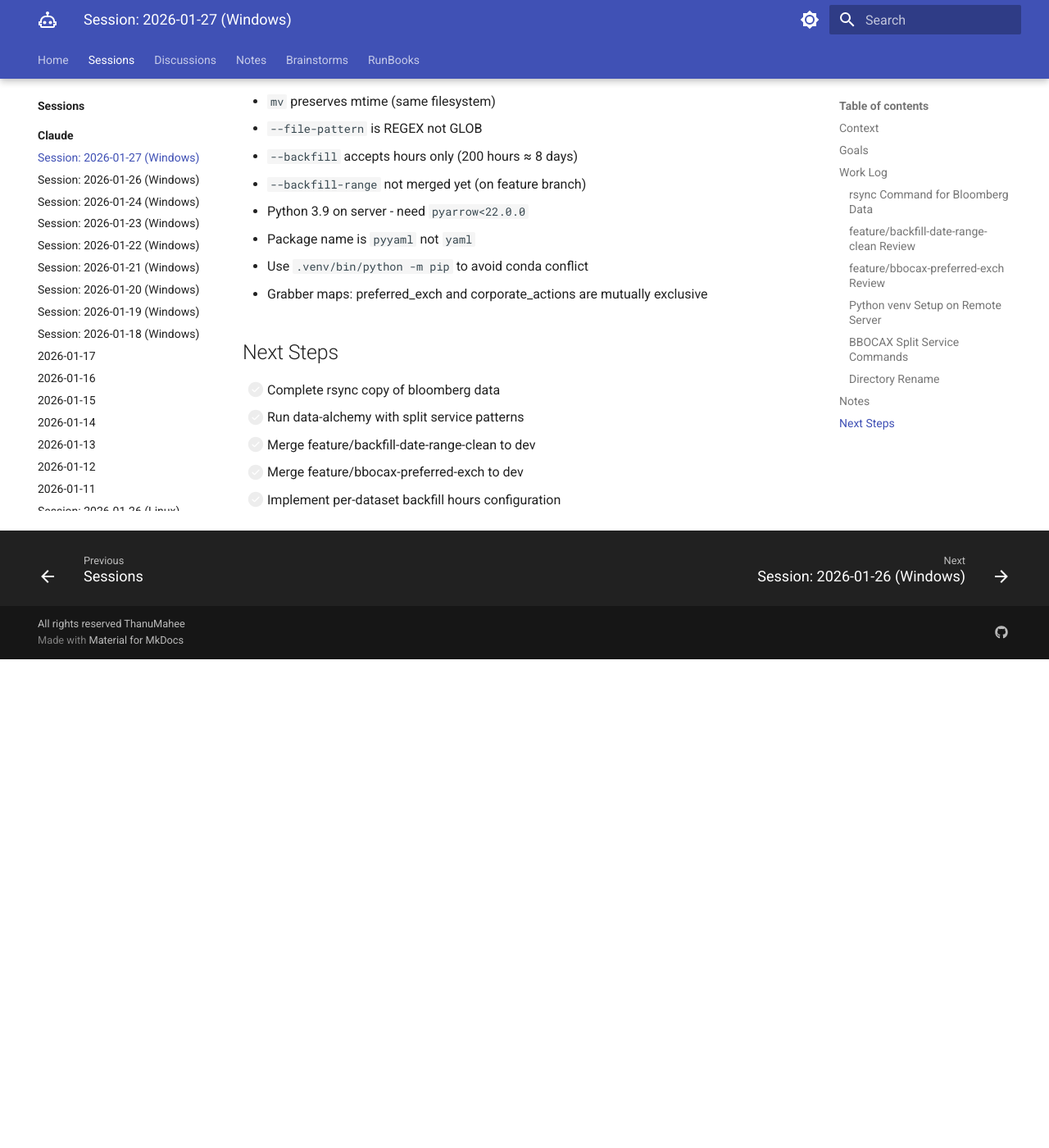
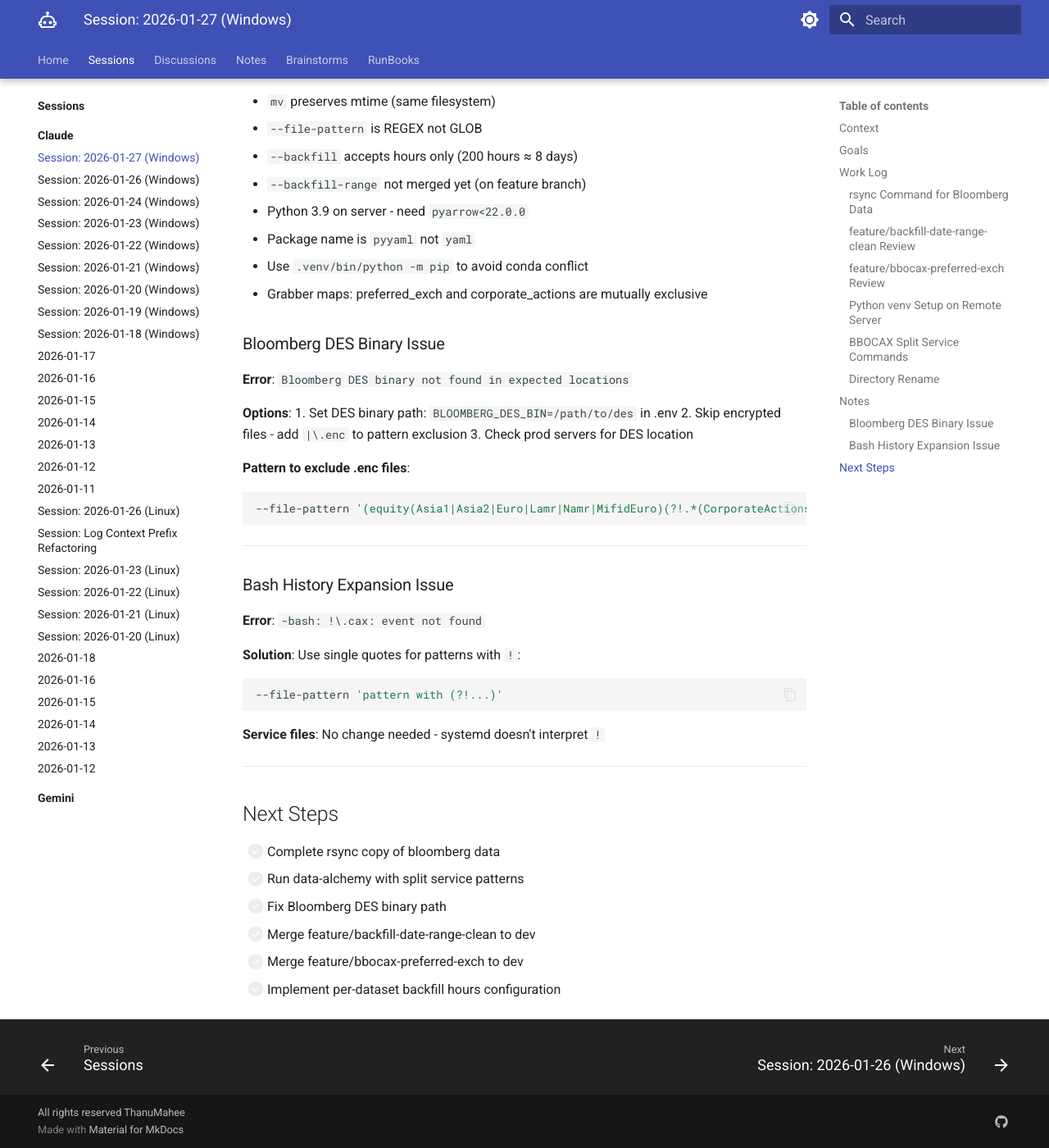
Before and after one commit to ThanuMahee12/AgentContext, an MkDocs documentation site: the page built from docs/sessions/claude/w-2026-01-27.md, in a window 1280 px wide and 1400 px high, scrolled down 3014 px. Shown: the whole window at 82% size. Built offline with MkDocs 1.6.1 and Material for MkDocs 9.7.7, drawn with Linux system fonts in a browser that asks for light colours; before the commit the page ends 3818 px from its top, so only the background shows below that.

Commit message:
docs: update session w-2026-01-27 - DES binary and bash escaping

````diff
--- a/docs/sessions/claude/w-2026-01-27.md
+++ b/docs/sessions/claude/w-2026-01-27.md
@@ -154,9 +154,39 @@ mv /sf/proj/data_alchemy/thanudev/data/bloomberg/1.0 /sf/proj/data_alchemy/thanu
 - Use `.venv/bin/python -m pip` to avoid conda conflict
 - Grabber maps: preferred_exch and corporate_actions are mutually exclusive
 
+### Bloomberg DES Binary Issue
+
+**Error**: `Bloomberg DES binary not found in expected locations`
+
+**Options**:
+1. Set DES binary path: `BLOOMBERG_DES_BIN=/path/to/des` in .env
+2. Skip encrypted files - add `|\.enc` to pattern exclusion
+3. Check prod servers for DES location
+
+**Pattern to exclude .enc files**:
+```bash
+--file-pattern '(equity(Asia1|Asia2|Euro|Lamr|Namr|MifidEuro)(?!.*(CorporateActions|\.cax|\.enc))|equity_(asia1|asia2|euro|lamr|namr|mifid_euro)(?!\.cax))'
+```
+
+---
+
+### Bash History Expansion Issue
+
+**Error**: `-bash: !\.cax: event not found`
+
+**Solution**: Use single quotes for patterns with `!`:
+```bash
+--file-pattern 'pattern with (?!...)'
+```
+
+**Service files**: No change needed - systemd doesn't interpret `!`
+
+---
+
 ## Next Steps
 - [ ] Complete rsync copy of bloomberg data
 - [ ] Run data-alchemy with split service patterns
+- [ ] Fix Bloomberg DES binary path
 - [ ] Merge feature/backfill-date-range-clean to dev
 - [ ] Merge feature/bbocax-preferred-exch to dev
 - [ ] Implement per-dataset backfill hours configuration
````
